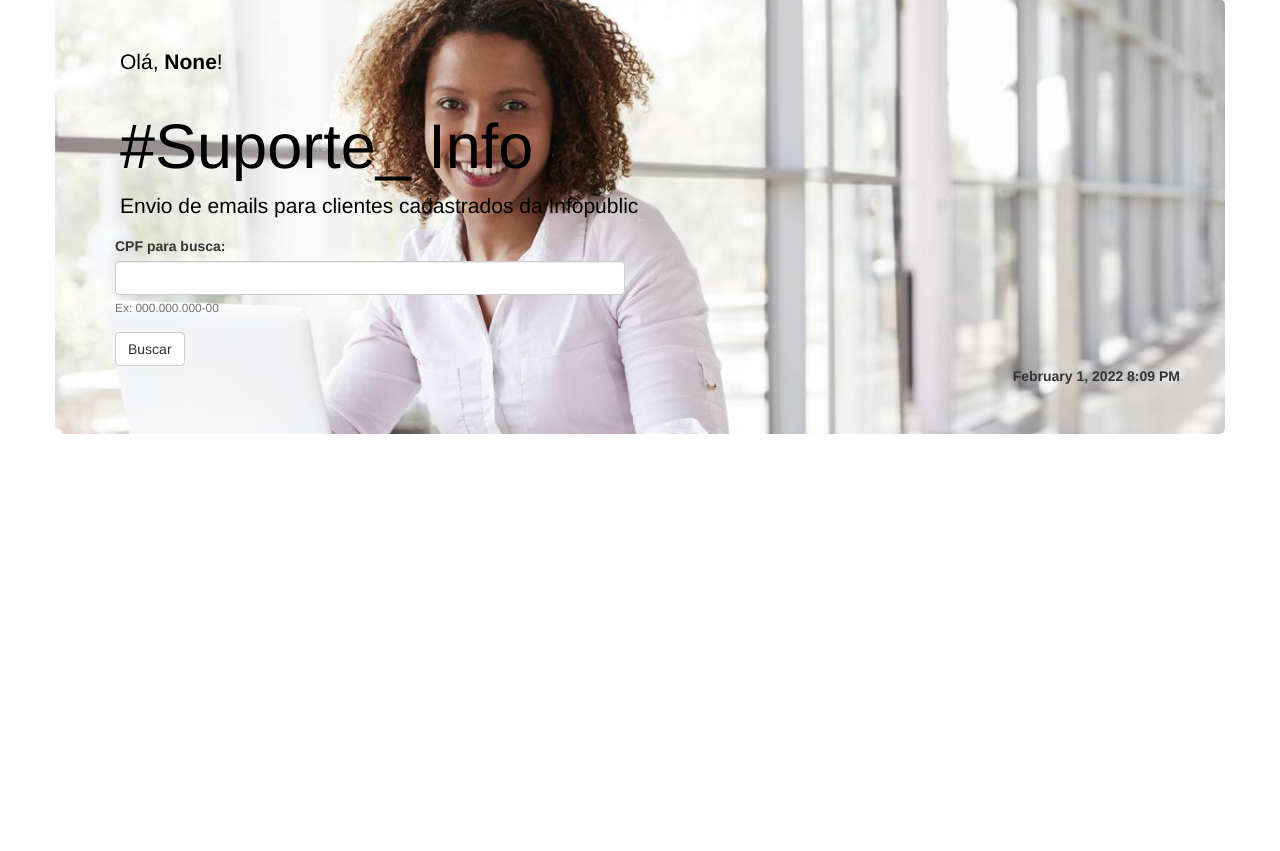
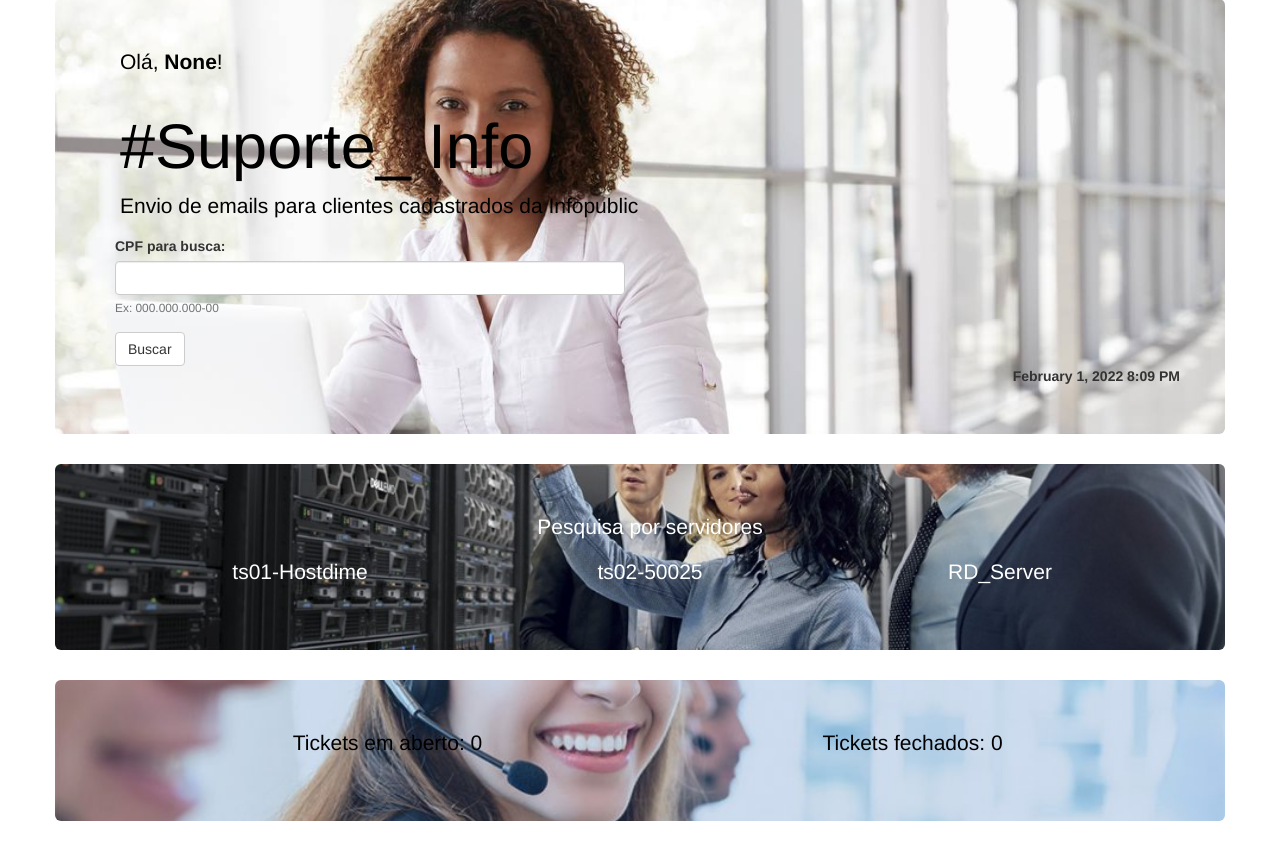
Before and after one commit to es99/suporte_infopublic, a Flask app: page / in a window 1280 px wide. Shown: the part 73-924 px from the top of the page. Before the commit the page ends 507 px from the top, so only its background shows below. Run offline with Flask 2, Linux system fonts and the light colour scheme; the visitor is signed in with stand-in values (Sample User, id 1); data comes from the database, SQL or seed files in the repository; data that the repository does not hold is empty; some libraries are stand-ins or nearby versions.

Commit message:
mudanca no layout para pesquisa de entidades por servidor

```diff
--- a/infopublic_mail/blueprints/tickets/ticket_views.py
+++ b/infopublic_mail/blueprints/tickets/ticket_views.py
@@ -55,9 +55,10 @@
     descricao = ticket.descricao
     solucao = ticket.solucao
     nome = ticket.nome
+    cpf = ticket.cpf
     return render_template('tickets/verifica_ticket.html', id=id, data=data,
                         hora=hora, sistema=sistema, entidade=entidade, assunto=assunto,
-                        descricao=descricao, solucao=solucao, nome=nome)
+                        descricao=descricao, solucao=solucao, nome=nome, cpf=cpf)
 
 @ticket.route('/tickets/fechados')
 @login_required
--- a/infopublic_mail/blueprints/views.py
+++ b/infopublic_mail/blueprints/views.py
@@ -4,7 +4,7 @@
 from infopublic_mail.extras import functions
 from infopublic_mail.extensions.forms import BuscarForm, Cadastro, EnviaButton, Cadastro_user_entidade
 from infopublic_mail.extensions.email import send_email
-from infopublic_mail.extensions.db import Enviados, db
+from infopublic_mail.extensions.db import Enviados, db, Ticket
 from datetime import datetime
 from flask_login import login_required
 
@@ -48,6 +48,14 @@
 @login_required
 def index():
     form = BuscarForm()
+    tickets = Ticket.query.all()
+    num_abertos = []
+    num_fechados = []
+    for ticket in tickets:
+        if ticket.fechado:
+            num_fechados.append(ticket)
+        else:
+            num_abertos.append(ticket)
     if form.validate_on_submit():
         cpf = form.cpf.data
         cursor, _ = functions.connect(database_name)
@@ -56,7 +64,8 @@
             return redirect(url_for('blueprints.user', id=user_id[0]))
         else:
             return render_template('404.html'), 404
-    return render_template('index.html', form=form, current_time=datetime.utcnow())
+    return render_template('index.html', form=form, current_time=datetime.utcnow(),
+                            num_abertos=len(num_abertos), num_fechados=len(num_fechados))
 
 @bp.route('/user/<int:id>', methods=['GET', 'POST'])
 @login_required
--- a/infopublic_mail/templates/index.html
+++ b/infopublic_mail/templates/index.html
@@ -11,7 +11,7 @@
         margin-left: 20px;
         color: black;
     }
-    .jumbotron {
+    #cpf_busca {
         background-image: url("{{ url_for('static', filename='img/mulher_empreendedora.jpg')}}");
         background-size: cover;
         background-position: center;
@@ -19,13 +19,23 @@
     #busca_form {
         color: black;
     }
+    #tickets {
+        background-image: url("{{ url_for('static', filename='img/mulher_branca.jpg')}}");
+        background-size: cover;
+        background-position: center;
+    }
+    #servidores{
+        background-image: url("{{ url_for('static', filename='img/servidors.jpeg') }}");
+        background-size: cover;
+        background-position: center;
+    }
 </style>
 {% endblock %}
 
 {% block content %}
 <div class="container">
     <div class="row">
-        <div class="jumbotron">
+        <div class="jumbotron" id="cpf_busca">
             <div class="row">
                 <p>
             Olá,
@@ -50,5 +60,39 @@
             </div>
         </div>
     </div>
+    <div class="row">
+        <div class="jumbotron" id="servidores">
+            <div class="container-fluid">
+                <div class="row">
+                    <p style="text-align: center; color: white;">Pesquisa por servidores</p>
+                </div>
+                <div class="row">
+                    <div class="col-md-4">
+                        <p style="text-align: center; color: white;">ts01-Hostdime</p>
+                    </div>
+                    <div class="col-md-4">
+                        <p style="text-align: center; color: white;">ts02-50025</p>
+                    </div>
+                    <div class="col-md-4">
+                        <p style="text-align: center; color: white;">RD_Server</p>
+                    </div>
+                </div>
+            </div>
+        </div>
+    </div>
+    <div class="row">
+        <div class="jumbotron" id="tickets">
+            <div class="container-fluid">
+                <div class="row">
+                    <div class="col-md-6">
+                        <p style="text-align: center;">Tickets em aberto: {{ num_abertos }}</p>
+                    </div>
+                    <div class="col-md-6">
+                        <p style="text-align: center;">Tickets fechados: {{ num_fechados }}</p>
+                    </div>
+                </div>
+            </div>
+        </div>
+    </div>
 </div>
 {% endblock %}
--- a/infopublic_mail/templates/tickets/abertos.html
+++ b/infopublic_mail/templates/tickets/abertos.html
@@ -1,7 +1,7 @@
 {% extends "tickets/tickets.html" %}
 
 {% block page_header%}
-    <h1>Tickets em aberto - {{ numero }}</h1>
+    <h1>{{ numero }} Tickets aguardando conclusão</h1>
 {% endblock %}
 
 {% block page_content %}
--- a/infopublic_mail/templates/tickets/verifica_ticket.html
+++ b/infopublic_mail/templates/tickets/verifica_ticket.html
@@ -10,7 +10,7 @@
             <div class="col-md-6">
                 <p><strong>Data:</strong> {{ data }}</p>
                 <p><strong>Hora:</strong> {{ hora }}</p>
-                <p><strong>Resp:</strong> {{ nome }}</p>
+                <p><strong>Resp:</strong> {{ nome }}-{{ cpf }}</p>
                 <p><strong>Assunto:</strong> {{ assunto }}</p>
                 <p><strong>Sistema:</strong> {{ sistema }}</p>
             </div>
```
Also changed, not shown: infopublic_mail/static/img/mulher_branca.jpg (added), infopublic_mail/static/img/servidors.jpeg (added).
